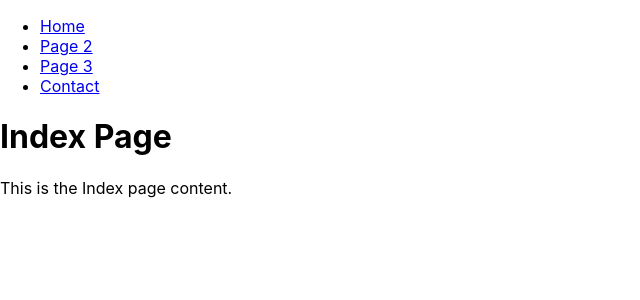
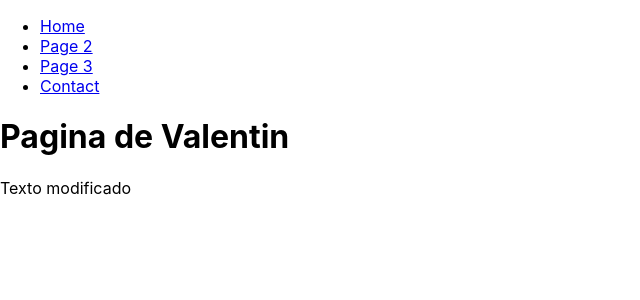
Before and after one commit to sevann-radhak/codo-a-codo-p1, a React (Create React App) app: page / in a window 1280 px wide. Shown: the top 300 px of the page, without its empty margins (0-640 px from the left). Built offline with nearby package versions, Linux system fonts and the light colour scheme.

Commit message:
primer commit

```diff
--- a/src/components/Index.tsx
+++ b/src/components/Index.tsx
@@ -3,8 +3,8 @@ import React from 'react';
 const Index: React.FC = () => {
     return (
         <div>
-            <h1>Index Page</h1>
-            <p>This is the Index page content.</p>
+            <h1>Pagina de Valentin</h1>
+            <p>Texto modificado</p>
         </div>
     );
 };
```
